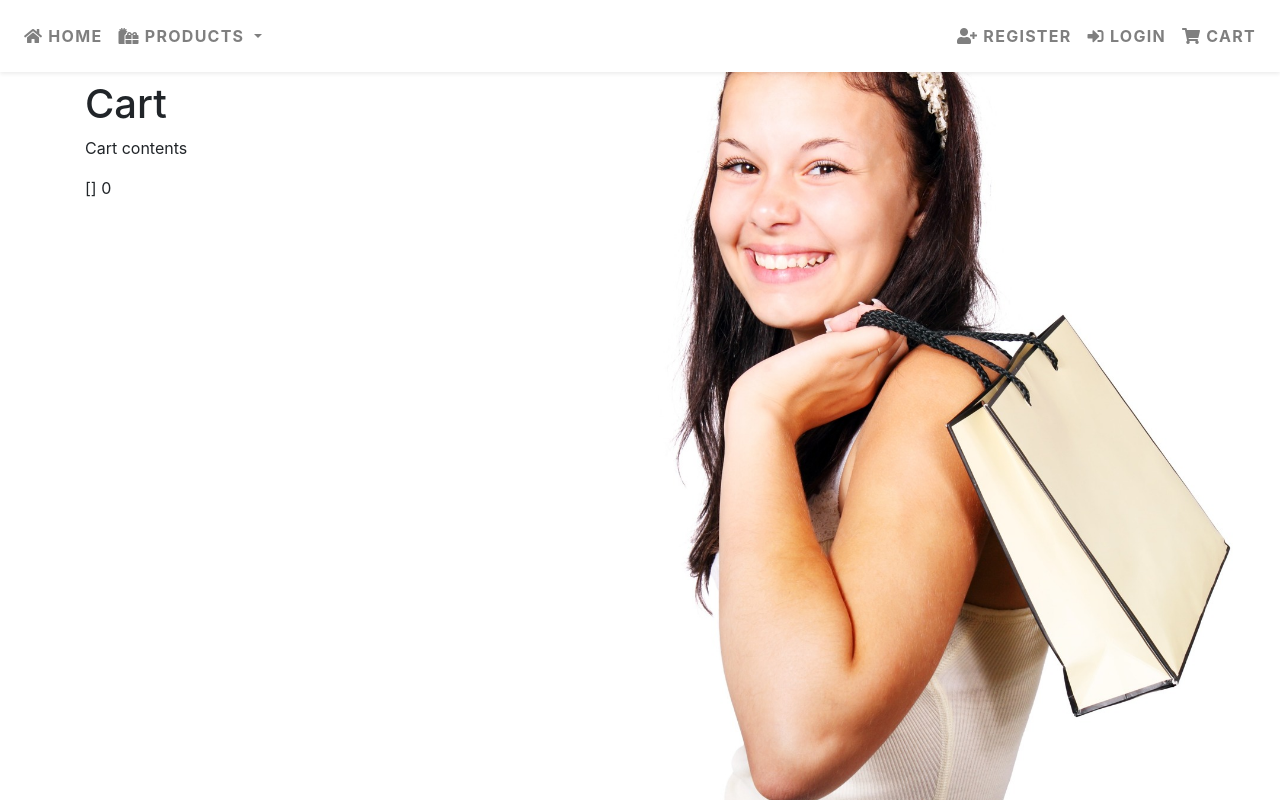
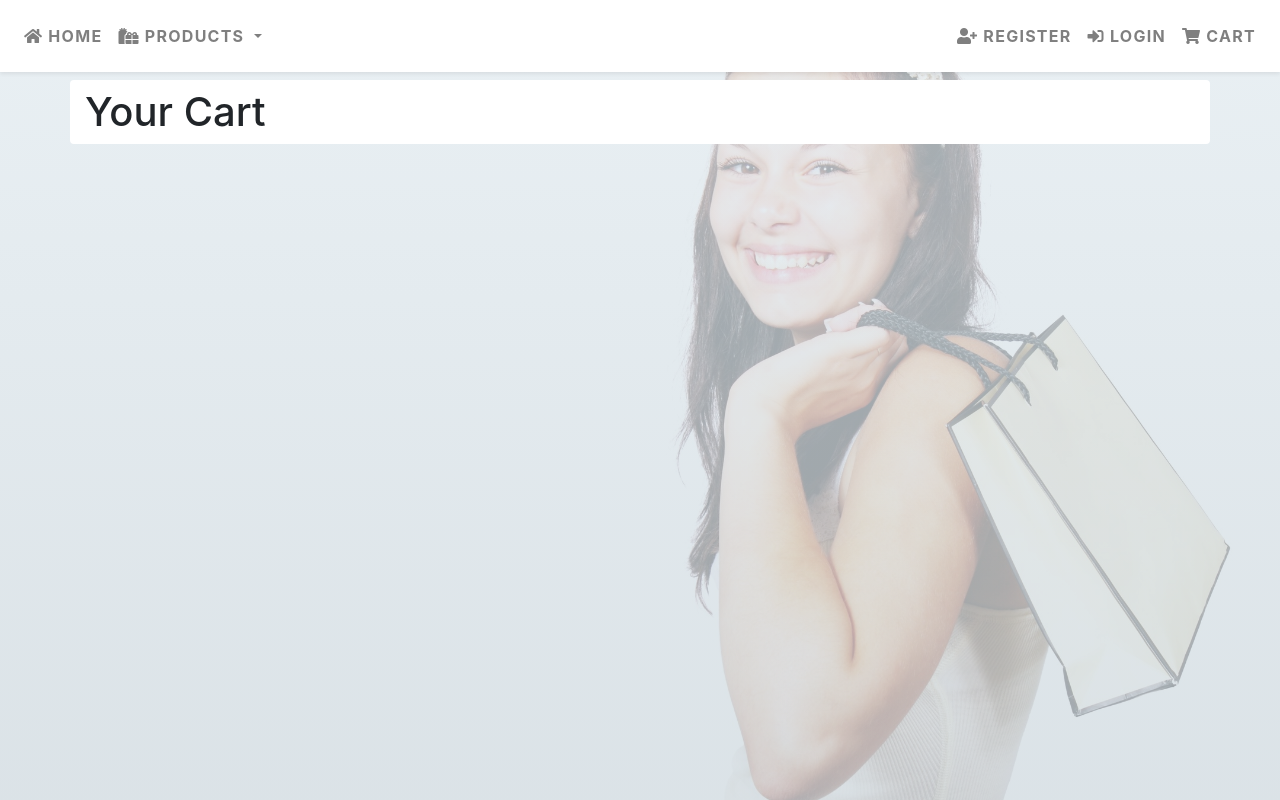
Before and after one commit to ckz8780/django_ecommerce, a Django app: page /cart/ in a window 1280 px wide. Run offline with Django 3.2, Linux system fonts and the light colour scheme; some libraries are stand-ins or nearby versions.

Commit message:
Updated cart template

```diff
--- a/cart/templates/cart/cart.html
+++ b/cart/templates/cart/cart.html
@@ -4,19 +4,70 @@
 	<div class="container header-container">
 		<div class="row">
 			<div class="col">
-			    <h1>Cart</h1>
+
 		    </div>
 		</div>
 	</div>
 {% endblock %}
 
 {% block content %}
-	<div class="container">
+	<div class="overlay"></div>
+	<div class="container bg-white rounded mb-2">
+		<div class="row pt-2">
+			<div class="col">
+				<h1>Your Cart</h1>
+			</div>
+		</div>
 		<div class="row">
 			<div class="col">
-			    <p>Cart contents</p>
-			    {{ cart_items }}
-			    {{ request.session.cart|length }}
+			    {% if cart_items %}
+					<div class="table-responsive rounded">
+						<table class="table table-sm table-borderless">
+							<thead class="thead-dark">
+								<tr>
+									<th scope="col">Item</th>
+									<th scope="col">Description</th>
+									<th scope="col">Qty</th>
+									<th scope="col">Price</th>
+								</tr>
+							</thead>
+							<tbody>
+								{% for item in cart_items %}
+									<tr>
+										<td class="p-0 w-25">
+											<img class="img-fluid" src="{{ item.product.image.url }}">
+										</td>
+										<td class="w-50">
+											<p>{{ item.product.name }}</p>
+											<small class="text-muted">{{ item.product.description }}</small>
+										</td>
+										<td>{{ item.quantity }}</td>
+										<td>${{ item.product.price }}</td>
+									</tr>
+								{% endfor %}
+								<tr>
+									<td colspan="4" class="pt-5 text-center">
+										<h3><strong>Cart Total: ${{ total }}</strong></h3>
+									</td>
+								</tr>
+								<tr>
+									<td colspan="4">
+										<a href="" class="btn btn-success btn-lg btn-block">
+											<span class="icon">
+												<i class="far fa-credit-card"></i>
+											</span>
+											<span class="font-weight-bold">Checkout</span>
+											<div class="stripe-logo mt-3">
+												<img src="{{ MEDIA_URL }}powered_by_stripe.png">
+											</div>
+										</a>
+									</td>
+								</tr>
+
+							</tbody>
+						</table>
+					</div>
+			    {% endif %}
 		    </div>
 		</div>
 	</div>
--- a/home/templates/home/index.html
+++ b/home/templates/home/index.html
@@ -20,12 +20,12 @@
 				</h1>
 				<hr class="my-5"/>
 				<h1 class="display-6 text-muted">Thousands of items at the lowest prices!</h1>
-				<button class="btn btn-lg btn-success btn-block my-5 text-md-right">
+				<a href="{% url 'products' %}" class="btn btn-lg btn-success btn-block my-5 text-md-right">
 					<span>Find Your Deal</span>
 					<span class="icon">
 						<i class="fas fa-arrow-right"></i>
 					</span>
-				</button>
+				</a>
 			</div>
 		</div>
 	</div>
--- a/products/templates/products/products.html
+++ b/products/templates/products/products.html
@@ -8,7 +8,7 @@
 			<div class="col message-col">
 				{% for message in messages %}
 					<div class="alert alert-danger alert-dismissible fade show mt-4" role="alert">
-						<strong>Whoops!</strong> You didn't enter any search criteria!
+						<strong>Whoops!</strong> {{ message }}
 						<button type="button" class="close" data-dismiss="alert" aria-label="Close">
 							<span aria-hidden="true">&times;</span>
 						</button>
--- a/search/views.py
+++ b/search/views.py
@@ -9,5 +9,5 @@ def search(request):
 		products = Product.objects.filter(name__icontains=query)
 		return render(request, 'products/products.html', {'products': products})
 
-	messages.error(request, 'Please enter some search criteria')
+	messages.error(request, "You didn't enter any search criteria!")
 	return redirect(reverse('products'))
--- a/static/css/megamenu.css
+++ b/static/css/megamenu.css
@@ -15,3 +15,28 @@
 .text-uppercase {
   letter-spacing: 0.08em;
 }
+
+.nav-link {
+	margin-left: 0;
+	transition: all .2s ease-in-out;
+}
+
+.nav-link:hover {
+	color: #17a2b8 !important;
+	transition: all .2s ease-in-out;
+}
+
+.show > .dropdown-menu {
+  opacity: 1;
+  max-height: 1440px;
+  visibility: visible;
+}
+
+.dropdown-menu {
+  display: block;
+  opacity: 0;
+  max-height: 0;
+  visibility: hidden;
+  transition: all 0.2s ease-in-out;
+  overflow: hidden;
+}
```
Also changed, not shown: media/powered_by_stripe.png (added).
